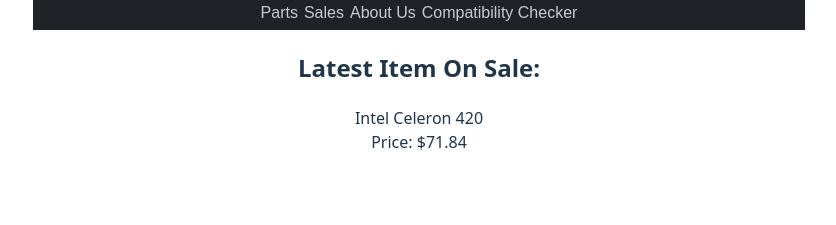
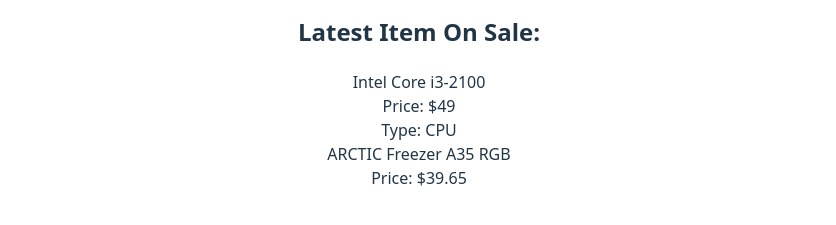
Before and after one commit to D-Villanueva204/Web-Store-Project, a React (Vite) app in the folder web-store-project/: page / in a window 1280 px wide. Shown: the part 383-608 px from the top of the page, without its empty margins (221-1057 px from the left). Built offline with nearby package versions, Linux system fonts and the light colour scheme.

Commit message:
Added generalSelector.

```diff
--- a/web-store-project/package.json
+++ b/web-store-project/package.json
@@ -10,6 +10,7 @@
     "preview": "vite preview"
   },
   "dependencies": {
+    "google-image-sr": "^1.0.0",
     "react": "^19.2.0",
     "react-dom": "^19.2.0",
     "react-router-dom": "^7.12.0"
--- /dev/null
+++ b/web-store-project/src/components/web-store/parts/general/PartTypes.ts
@@ -0,0 +1,19 @@
+import gpus from '../json/gpu.json'
+import coolers from '../json/cooler.json'
+import cpus from '../json/cpu.json'
+import mobos from '../json/mobo.json'
+import psus from '../json/psu.json'
+import mems from '../json/ram.json'
+import hds from '../json/storage.json';
+
+const PartTypes = {
+    GPU: gpus,
+    CPU: cpus,
+    COOLER: coolers,
+    MOBO: mobos,
+    PSU: psus,
+    RAM: mems,
+    STORAGE: hds
+};
+
+export default PartTypes;
--- a/web-store-project/src/components/web-store/parts/general/generalGenerator.tsx
+++ b/web-store-project/src/components/web-store/parts/general/generalGenerator.tsx
@@ -1,16 +1,21 @@
-import gpus from '../json/gpu.json'
-import coolers from '../json/cooler.json'
-import cpus from '../json/cpu.json'
-import mobos from '../json/mobo.json'
-import psus from '../json/psu.json'
-import mems from '../json/ram.json'
-import hds from '../json/storage.json'
+import PartTypes from "./PartTypes";
 
-function GeneralSelector() {
-    const partTypes = [gpus, coolers, cpus, mobos, psus, mems, hds];
+function GeneralGenerator() {
+    const partTypes = [
+        PartTypes.GPU,
+        PartTypes.COOLER,
+        PartTypes.CPU,
+        PartTypes.MOBO,
+        PartTypes.PSU,
+        PartTypes.RAM,
+        PartTypes.STORAGE
+    ];
     const randomPartType = partTypes[Math.floor(Math.random() * partTypes.length)];
+    const chosenPartType = Object.keys(PartTypes).find(key => PartTypes[key] === randomPartType);
+
     const randomIndex = Math.floor(Math.random() * randomPartType.length);
     const part = randomPartType[randomIndex];
+
 
     return (
         <section className="part-section">
@@ -20,8 +25,9 @@ function GeneralSelector() {
             <div>
                 Price: ${part.price}
             </div>
+            <div> Type: {chosenPartType}</div>
         </section>
     )
 }
 
-export default GeneralSelector;
+export default GeneralGenerator;
--- /dev/null
+++ b/web-store-project/src/components/web-store/parts/general/generalSelector.tsx
@@ -0,0 +1,31 @@
+import PartTypes from "./PartTypes";
+
+function GeneralSelector({ name, partType }: { name: string; partType: typeof PartTypes[keyof typeof PartTypes]; }) {
+    let retrievedPart = null;
+    let partName = "Not Found";
+    let price = "0.00";
+    for (const part of partType) {
+        if (part.name === name) {
+            retrievedPart = part;
+            break;
+        }
+    };
+
+    if (retrievedPart){
+        partName = retrievedPart.name;
+        price = retrievedPart.price;
+    }
+
+    return (
+        <section className="part-section">
+            <div>
+                {partName}
+            </div>
+            <div>
+                Price: ${price}
+            </div>
+        </section>
+    )
+}
+
+export default GeneralSelector;
--- a/web-store-project/src/pages/main-page.tsx
+++ b/web-store-project/src/pages/main-page.tsx
@@ -1,5 +1,7 @@
 import HeaderSection from "../components/web-store/header/header";
-import GeneralSelector from "../components/web-store/parts/general/generalGenerator";
+import GeneralGenerator from "../components/web-store/parts/general/generalGenerator";
+import GeneralSelector from "../components/web-store/parts/general/generalSelector";
+import PartTypes from "../components/web-store/parts/general/PartTypes";
 
 
 function MainPage() {
@@ -11,7 +13,10 @@ function MainPage() {
                 <h2> Latest Item On Sale: </h2>
             </div>
             <div>
-                <GeneralSelector/>
+                <GeneralGenerator/>
+            </div>
+            <div>
+                <GeneralSelector name={"ARCTIC Freezer A35 RGB"} partType={PartTypes.COOLER}/>
             </div>
         </div>
     )
```
Also changed, not shown: 1 other file (tests, documents, lock files or other folders).
